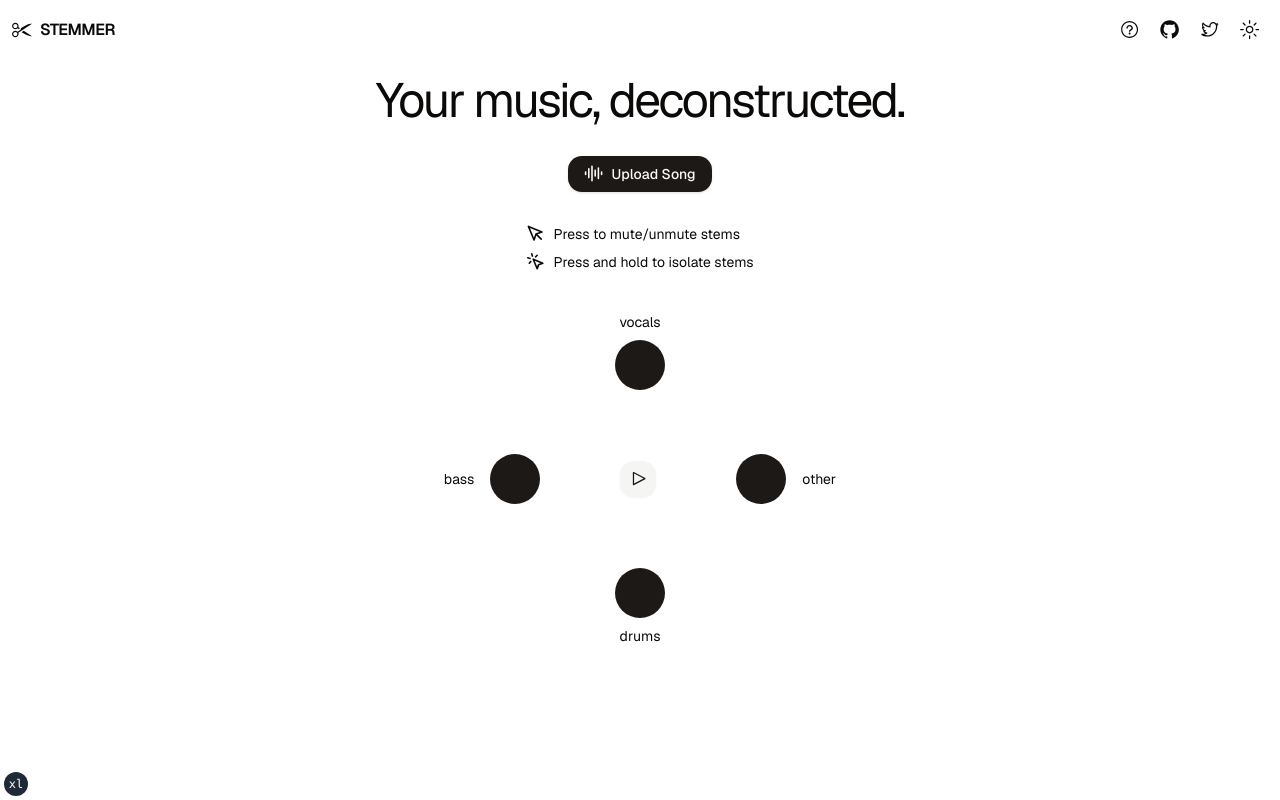
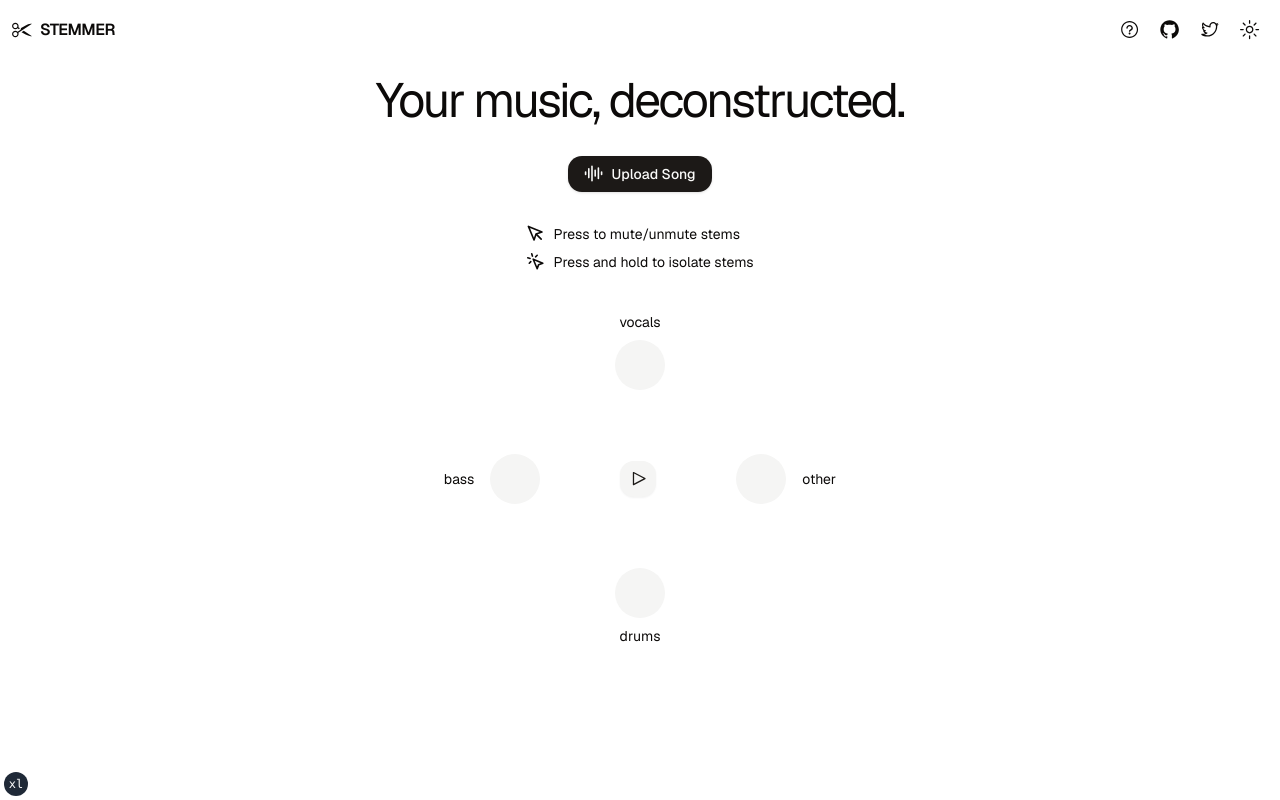
Before and after one commit to ChrisAbdo/Stemr, a Next.js app in the folder stemr/: page / in a window 1280 px wide. Built offline with nearby package versions, Linux system fonts and the light colour scheme.

Commit message:
toast and modified visualizer color

```diff
--- a/stemr/app/page.tsx
+++ b/stemr/app/page.tsx
@@ -14,6 +14,7 @@ import { MousePointer, MousePointerClick } from "lucide-react";
 import { Loader } from "@/components/ui/loader";
 import StemPlayer from "@/components/stem-player";
 import UploadSong from "@/components/upload-song";
+import { toast } from "sonner";
 
 export default function Home() {
   const [isDrawerOpen, setDrawerOpen] = React.useState(false);
@@ -51,6 +52,7 @@ export default function Home() {
     const data = await response.json();
     setLoading(false);
     setGenData(data);
+    toast.success("Stems extracted successfully!");
   };
 
   React.useEffect(() => {
--- a/stemr/components/visualizer.tsx
+++ b/stemr/components/visualizer.tsx
@@ -94,7 +94,11 @@ export default function Visualizer({
     initAudioAndPlay();
   };
 
-  const backgroundClass = mute ? "bg-muted-foreground" : "bg-primary";
+  const backgroundClass = audioUrl
+    ? mute
+      ? "bg-muted-foreground"
+      : "bg-primary"
+    : "bg-muted";
 
   return (
     <div
```
